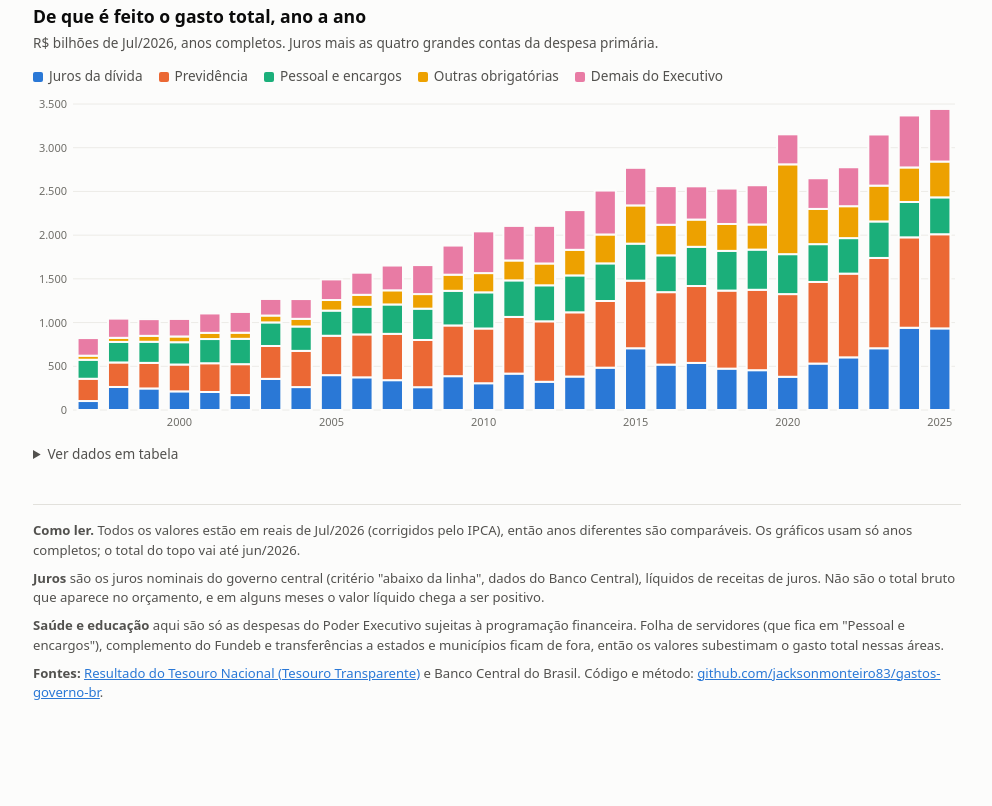
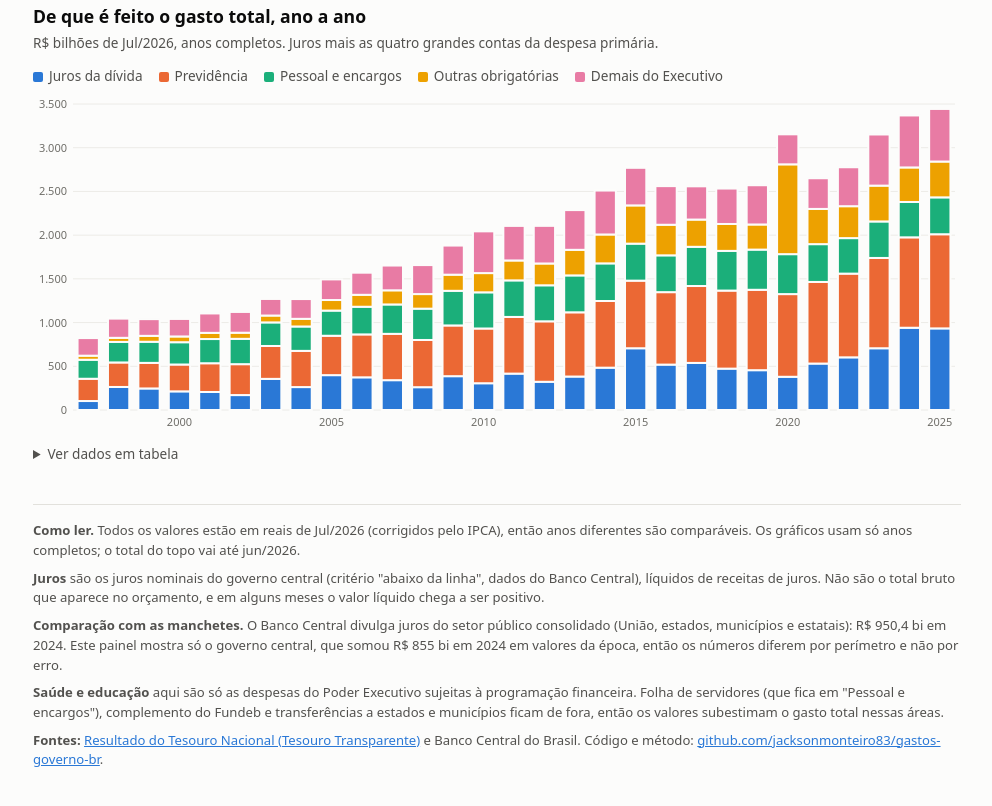
Before and after one commit to jacksonmonteiro83/gastos-governo-br, a plain HTML site: page docs/index.html in a window 1280 px wide. Shown: the part 951-1757 px from the top of the page, without its empty margins (143-1135 px from the left). Before the commit the page ends 1726 px from the top, so only its background shows below. Drawn offline with Linux system fonts and the light colour scheme.

Commit message:
Rodapé: explica a diferença entre os juros do governo central e do setor público consolidado
Co-Authored-By: Claude Sonnet 5.5 <noreply@anthropic.com>
Claude-Session: https://claude.ai/code/session_01KiiusXRWrSgj2tX4znhx2G

```diff
--- a/docs/index.html
+++ b/docs/index.html
@@ -46,6 +46,7 @@
   <footer>
     <p><b>Como ler.</b> Todos os valores estão em reais de <span class="ref"></span> (corrigidos pelo IPCA), então anos diferentes são comparáveis. Os gráficos usam só anos completos; o total do topo vai até <span id="ate"></span>.</p>
     <p><b>Juros</b> são os juros nominais do governo central (critério "abaixo da linha", dados do Banco Central), líquidos de receitas de juros. Não são o total bruto que aparece no orçamento, e em alguns meses o valor líquido chega a ser positivo.</p>
+    <p><b>Comparação com as manchetes.</b> O Banco Central divulga juros do setor público consolidado (União, estados, municípios e estatais): R$ 950,4 bi em 2024. Este painel mostra só o governo central, que somou R$ 855 bi em 2024 em valores da época, então os números diferem por perímetro e não por erro.</p>
     <p><b>Saúde e educação</b> aqui são só as despesas do Poder Executivo sujeitas à programação financeira. Folha de servidores (que fica em "Pessoal e encargos"), complemento do Fundeb e transferências a estados e municípios ficam de fora, então os valores subestimam o gasto total nessas áreas.</p>
     <p><b>Fontes:</b> <a href="https://www.tesourotransparente.gov.br/ckan/dataset/resultado-do-tesouro-nacional">Resultado do Tesouro Nacional (Tesouro Transparente)</a> e Banco Central do Brasil. Código e método: <a href="https://github.com/jacksonmonteiro83/gastos-governo-br">github.com/jacksonmonteiro83/gastos-governo-br</a>.</p>
   </footer>
```
